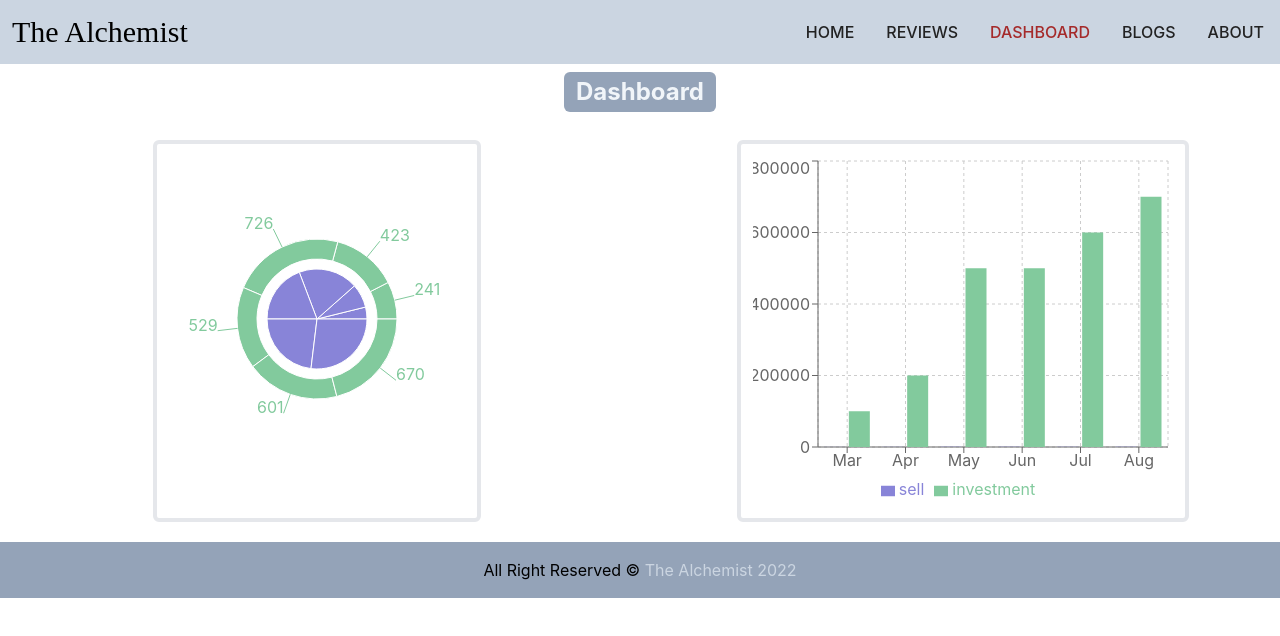
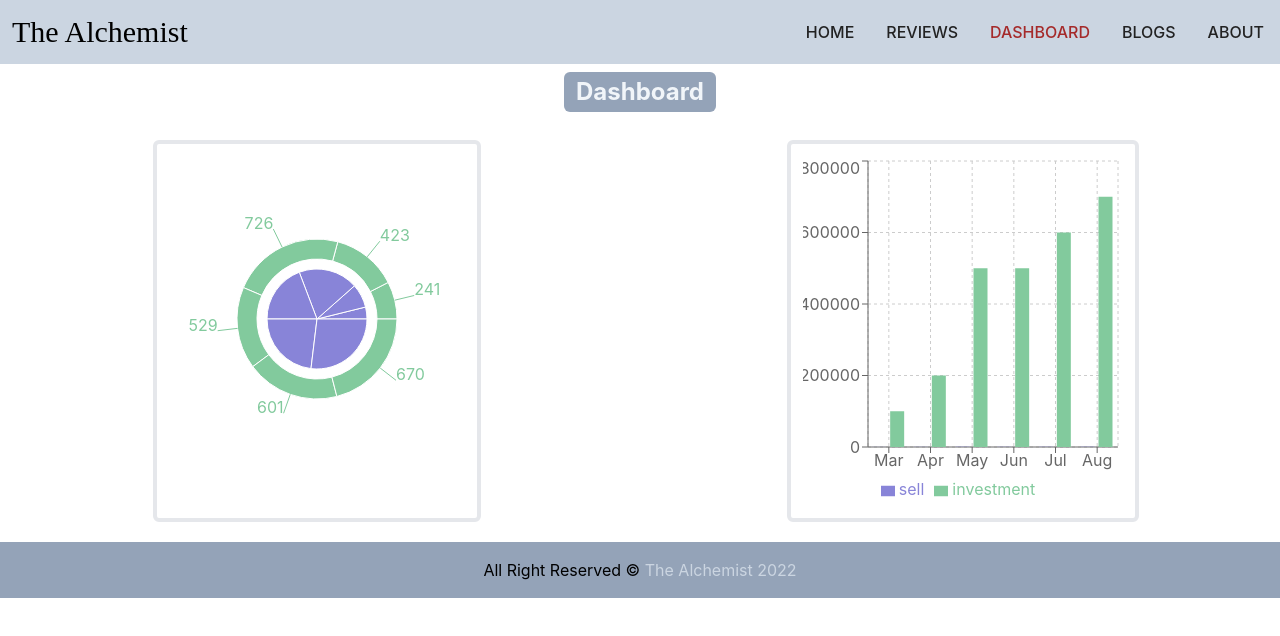
Before and after one commit to Tanvirmehedi/product-analysis, a React (Create React App) app: page /dashboard in a window 1280 px wide. Shown: the top 636 px of the page. Built offline with nearby package versions, Linux system fonts and the light colour scheme; the HTML template or start-up script is replaced by a standard one; a web font is replaced by a local one.

Commit message:
pichart And Bar Chart Added

```diff
--- a/src/contents/AreaChart/AreaChart.js
+++ b/src/contents/AreaChart/AreaChart.js
@@ -14,7 +14,7 @@ const AreaChart = () => {
   const chartData = useContext(chartContext);
   return (
     <div className="border-4 m-5 mx-auto rounded-md p-3">
-      <BarChart width={420} height={350} data={chartData}>
+      <BarChart width={320} height={350} data={chartData}>
         <CartesianGrid strokeDasharray="3 3" />
         <XAxis dataKey="month" />
         <YAxis />
```
